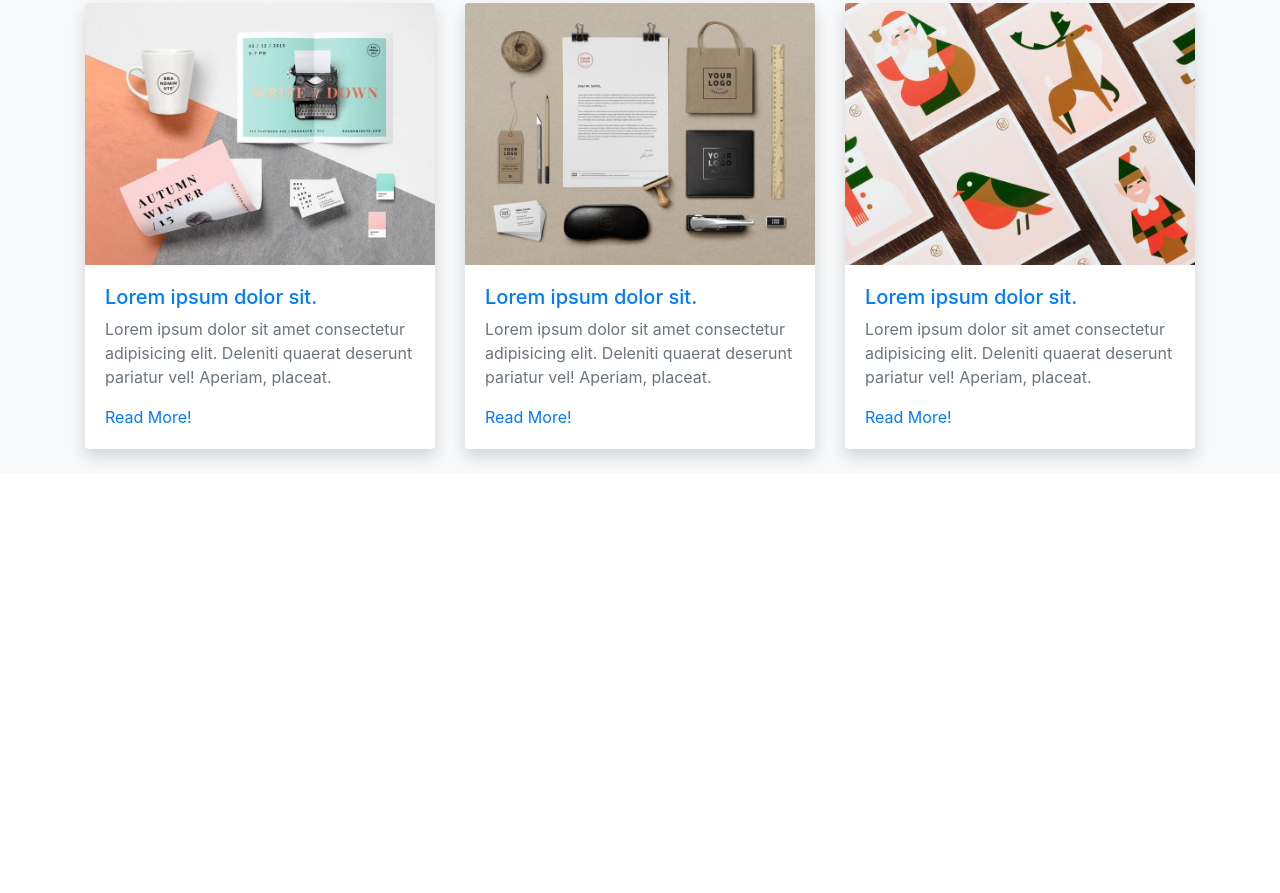
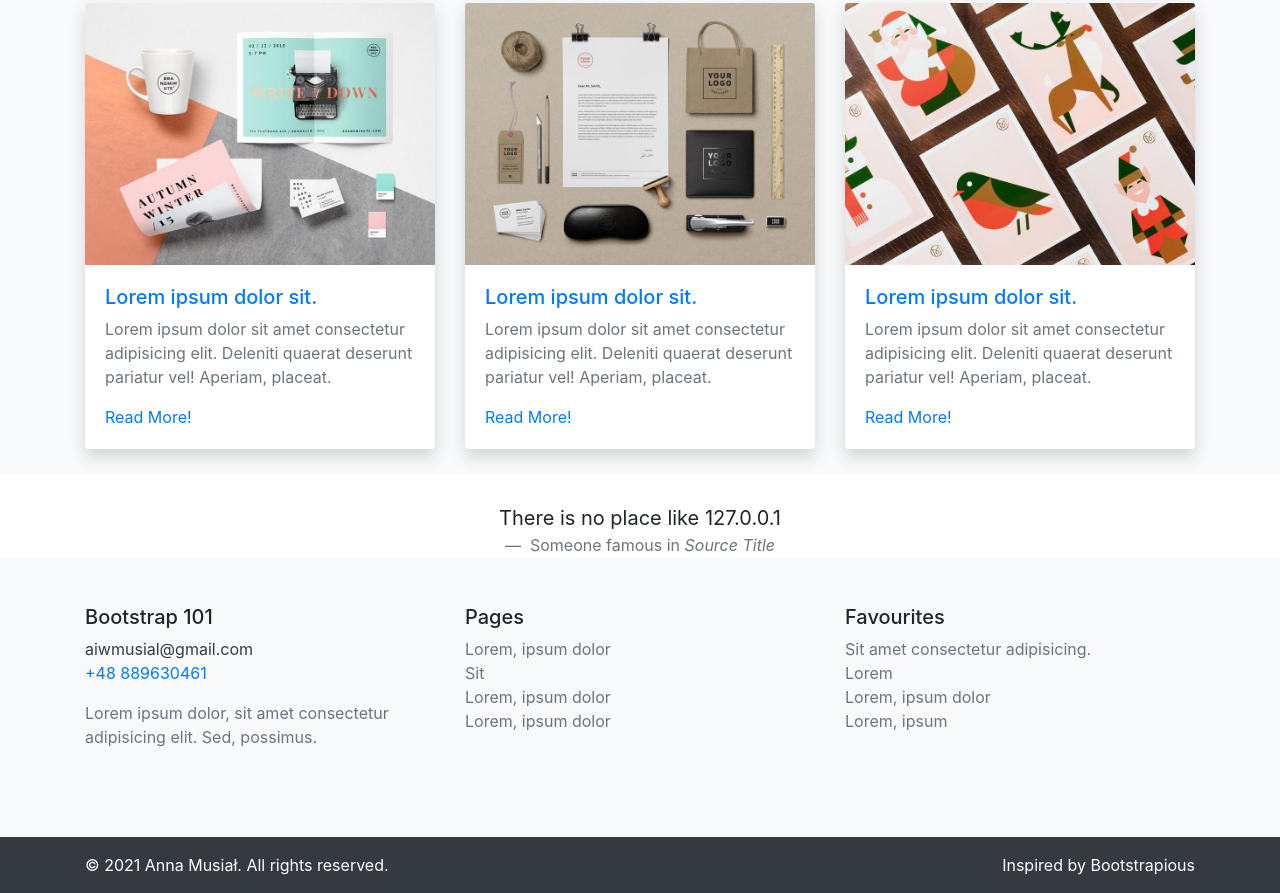
Before and after one commit to aiwmusial/Bootstrap4website, a plain HTML site: page index.html in a window 1280 px wide. Shown: the part 1432-2325 px from the top of the page. Before the commit the page ends 1905 px from the top, so only its background shows below. Drawn offline with nearby package versions, Linux system fonts and the light colour scheme.

Commit message:
Finished website

```diff
--- a/index.html
+++ b/index.html
@@ -4,7 +4,7 @@
     <!-- Required meta tags -->
     <meta charset="utf-8">
     <meta name="viewport" content="width=device-width, initial-scale=1, shrink-to-fit=no">
-
+    <meta name="author" content="Anna Musiał">
     <!-- Bootstrap CSS -->
     <link rel="stylesheet" href="https://cdn.jsdelivr.net/npm/bootstrap@4.6.0/dist/css/bootstrap.min.css" integrity="sha384-B0vP5xmATw1+K9KRQjQERJvTumQW0nPEzvF6L/Z6nronJ3oUOFUFpCjEUQouq2+l" crossorigin="anonymous">
     <!-- linking the CSS file -->
@@ -200,6 +200,67 @@
     </div>
   </div>
 </section>
+<!-- A favourite quote section -->
+<section>
+  <div class="container">
+    <div class="blockquote text-center mb-0">
+      <svg class="lnr text-muted quote-icon pull-left">
+        <use xlink:href="#lnr-heart"></use>
+      </svg>
+      <p class="mb-0">There is no place like 127.0.0.1</p>
+      <footer class="blockquote-footer">
+        Someone famous in
+        <cite title="Source Title">Source Title</cite>
+      </footer>
+    </div>
+  </div>
+</section>
+<!-- Footer -->
+<div class="py-5 bg-light">
+  <div class="container">
+    <div class="row">
+      <div class="col-lg-4 mb-4 mb-lg-4">
+        <h5>Bootstrap 101</h5>
+        <ul class="links list-unstyled">
+          <li><a href="mailto:aiwmusial@gmail.com" class="text-dark">aiwmusial@gmail.com</a></li>
+          <li><a href="tel:+48889630461">+48 889630461</a></li>
+        </ul>
+        <p class="text-muted">Lorem ipsum dolor, sit amet consectetur adipisicing elit. Sed, possimus.</p>
+      </div>
+      <div class="col-lg-4 col-md-6">
+        <h5>Pages</h5>
+        <ul class="list list-unstyled">
+          <li><a href="#" class="text-muted">Lorem, ipsum dolor</a></li>
+          <li><a href="#" class="text-muted">Sit</a></li>
+          <li><a href="#" class="text-muted">Lorem, ipsum dolor</a></li>
+          <li><a href="#" class="text-muted">Lorem, ipsum dolor</a></li>
+        </ul>
+      </div>
+      <div class="col-lg-4 col-md-6">
+        <h5>Favourites</h5>
+        <ul class="list list-unstyled">
+          <li><a href="#" class="text-muted">Sit amet consectetur adipisicing.</a></li>
+          <li><a href="#" class="text-muted">Lorem</a></li>
+          <li><a href="#" class="text-muted">Lorem, ipsum dolor</a></li>
+          <li><a href="#" class="text-muted">Lorem, ipsum</a></li>
+        </ul>
+      </div>
+    </div>
+  </div>
+</div>
+<div class="py-3 bg-dark text-white">
+  <div class="container">
+    <div class="row">
+      <div class="col-md-7 text-center text-md-left">
+        <p class="mb-md-0">&copy; 2021 Anna Musiał. All rights reserved.</p>
+      </div>
+      <div class="col-md-5 text-center text-md-right">
+        <p class="mb-0">Inspired by <a href="https://bootstrapious.com/" class="external text-white">Bootstrapious</a></p>
+      </div>
+    </div>
+  </div>
+</div>
+
     <!-- Optional JavaScript; choose one of the two! -->
 
     <!-- Option 1: jQuery and Bootstrap Bundle (includes Popper) -->
```
